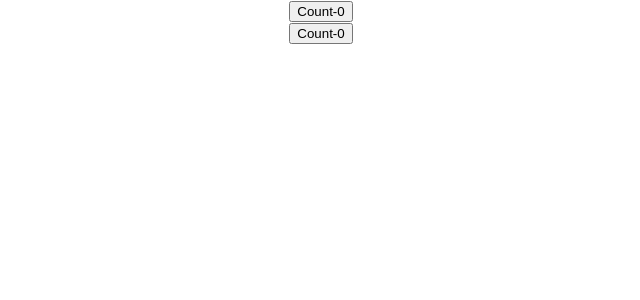
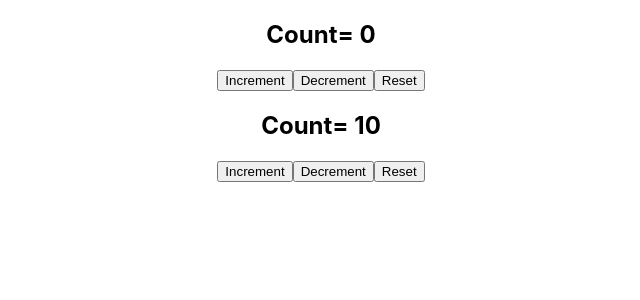
Before and after one commit to sowmiyashanmugaanatham/ReactJs-Basics, a React (Create React App) app: page / in a window 1280 px wide. Shown: the top 300 px of the page, without its empty margins (319-959 px from the left). Built offline with nearby package versions, Linux system fonts and the light colour scheme.

Commit message:
Topic Name: useCounter Custom Hook

```diff
--- a/src/App.js
+++ b/src/App.js
@@ -1,13 +1,14 @@
 
 import React, { useReducer } from 'react'
 import './App.css'
-import DocTitleOne from './Components/DocTitleOne'
-import DocTitleTwo from './Components/DocTitleTwo'
+import CounterOne from './Components/CounterOne'
+import CounterTwo from './Components/CounterTwo'
+
 function App() {
   return (
     <div className='App'>
-      <DocTitleOne />
-      <DocTitleTwo />
+      <CounterOne />
+      <CounterTwo />
     </div>
   )
 }
--- a/src/Components/CounterOne.js
+++ b/src/Components/CounterOne.js
@@ -1,28 +1,16 @@
-import React, {useReducer} from 'react';
-
-const initialState = 0
-const reducer = (state, action) => {
-    switch(action) {
-        case 'increment':
-    return state+1
-    case 'decrement':
-    return state-1
-    case 'reset':
-        return initialState
-        default:
-            return state
-
-    }
-}
+import React, {useState} from 'react';
+import useCounter from '../hooks/useCounter';
 
 function CounterOne() {
-   const[count,dispatch]= useReducer(reducer, initialState)
+    const [count,increment,decrement,reset] = useCounter(0,1)
+
+
   return (
     <div>
-        <div>Count -{count}</div>
-      <button onClick={() => dispatch('increment')}>Increment</button>
-      <button onClick={() => dispatch('decrement')}>Decrement</button>
-      <button onClick={() => dispatch('reset')}>Reset</button>
+      <h2>Count= {count}</h2>
+      <button onClick={increment}>Increment</button>
+      <button onClick={decrement}>Decrement</button>
+      <button onClick={reset}>Reset</button>
     </div>
   );
 }
--- a/src/Components/CounterTwo.js
+++ b/src/Components/CounterTwo.js
@@ -1,51 +1,15 @@
-import React, {useReducer} from 'react';
-
-const initialState = {
-    firstCounter: 0,
-    secondCounter:10
-}
-const reducer = (state, action) => {
-    switch(action.type) {
-        case 'increment':
-      return { ...state, firstCounter: state.firstCounter+ action.value}
-    case 'decrement':
-        return { ...state, firstCounter: state.firstCounter- action.value}
-   case 'increment2':
-            return { ...state, secondCounter: state.secondCounter+ action.value}
-  case 'decrement2':
-                return { ...state, secondCounter: state.secondCounter- action.value}
-  case' reset':
-                return initialState
-     default:
-                    return state
-    }
-}
+import React, {useState} from 'react';
+import useCounter from '../hooks/useCounter';
 
 function CounterTwo() {
-   const[count,dispatch]= useReducer(reducer, initialState)
+    const [count,increment,decrement,reset] = useCounter(10,10)
+
   return (
     <div>
-        <div>first Counter -{count.firstCounter}</div>
-        <div>Second counter-{count.secondCounter}</div>
-      <button onClick={() => dispatch({type:'increment', value:1})}>
-          Increment
-          </button>
-      <button onClick={() => dispatch({type:'decrement', value:1})}>
-          Decrement
-          </button>
-          <button onClick={() => dispatch({type:'increment', value:5})}>
-          Increment 5
-          </button>
-          <button onClick={() => dispatch({type:'decrement', value:5})}>
-          Decrement 5
-          </button>
-          <button onClick={() => dispatch({type:'increment2', value:1})}>
-          Increment counter 2
-          </button>
-      <button onClick={() => dispatch({type:'decrement2', value:1})}>
-          Decrement counter 2
-          </button>
-      <button onClick={() => dispatch({type:'reset'})}>Reset</button>
+      <h2>Count= {count}</h2>
+      <button onClick={increment}>Increment</button>
+      <button onClick={decrement}>Decrement</button>
+      <button onClick={reset}>Reset</button>
     </div>
   );
 }
--- /dev/null
+++ b/src/hooks/useCounter.js
@@ -0,0 +1,17 @@
+import {useState} from 'react';
+
+function useCounter(initialCount =0, value) {
+    const [count,setCount] =useState(initialCount)
+    const increment = () =>{
+        setCount(prevCount => prevCount+ value)
+    }
+    const decrement = () =>{
+        setCount(prevCount => prevCount- value)
+    }
+    const reset =() =>{
+        setCount(0)
+    }
+    return [count, increment,decrement,reset]
+}
+
+export default useCounter;
```
